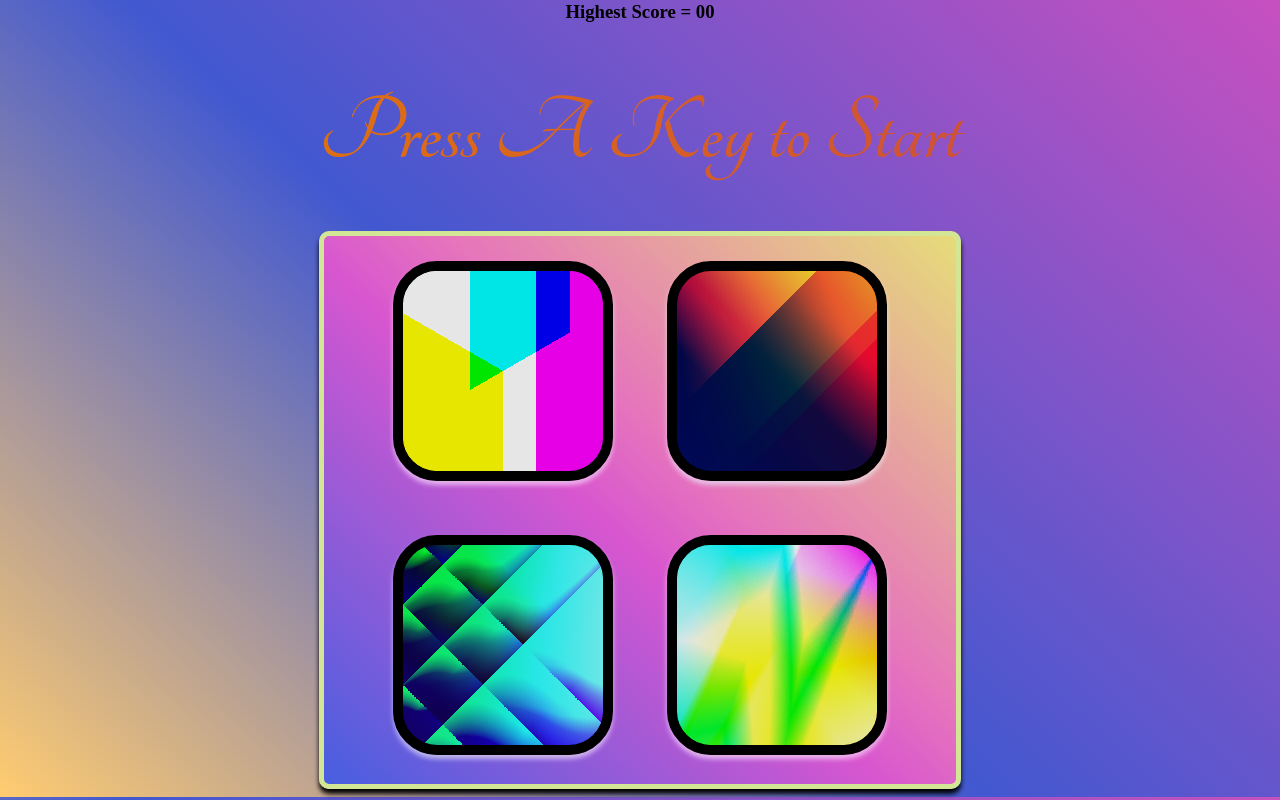
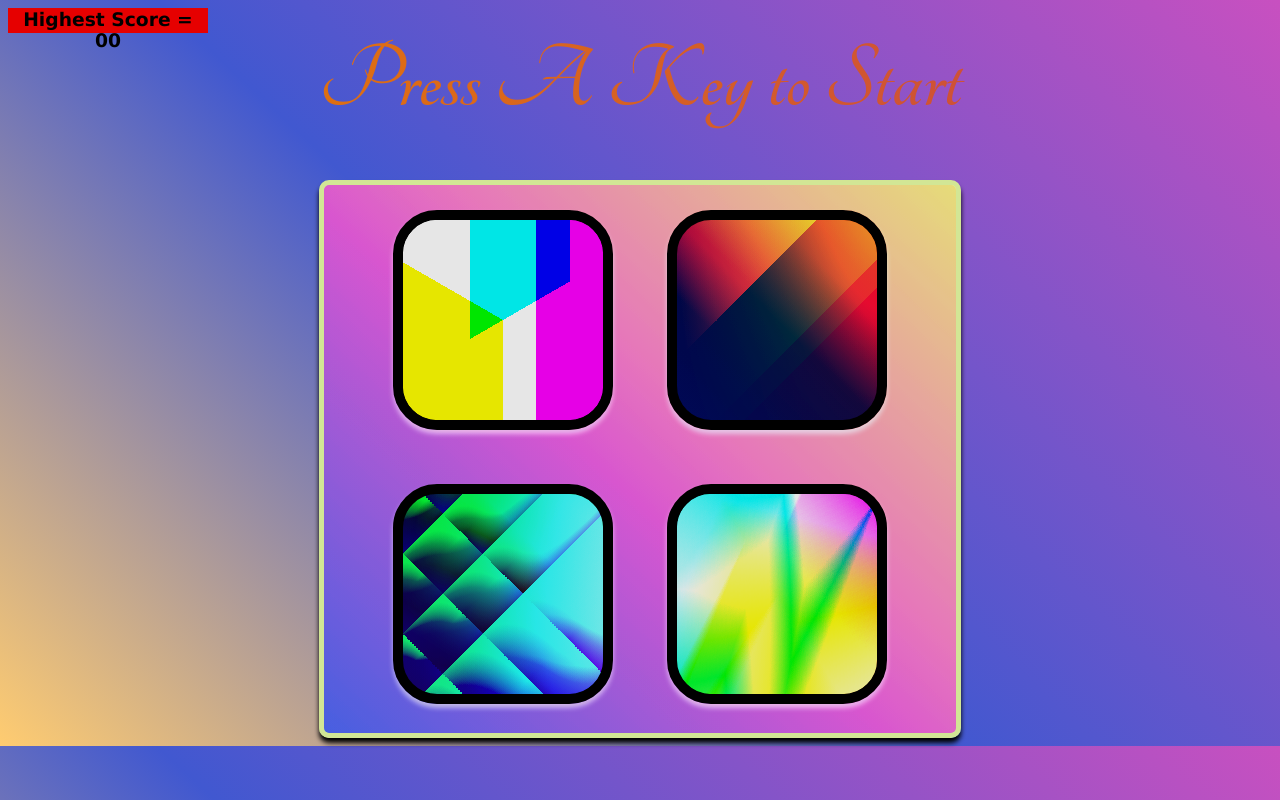
Before and after one commit to BhatiaKartikey/MemoryGame, a plain HTML site: page index.html in a window 1280 px wide. Drawn offline with Linux system fonts and the light colour scheme.

Commit message:
Update styles.css

```diff
--- a/styles.css
+++ b/styles.css
@@ -18,6 +18,14 @@ body {
   background-color: #FFCC70;
   background-image: linear-gradient(43deg, #FFCC70 0%,#4158D0 46%,#C850C0 100%);
   filter: brightness(90%);
+}
+.highscore{
+  position: absolute;
+  height: 25px;
+  width: 200px;
+  background-color: red;
+  font-family: 'Lucida Sans', 'Lucida Sans Regular', 'Lucida Grande', 'Lucida Sans Unicode', Geneva, Verdana, sans-serif;
+
 }
 #level-title {
   font-family: 'Tangerine';
```
